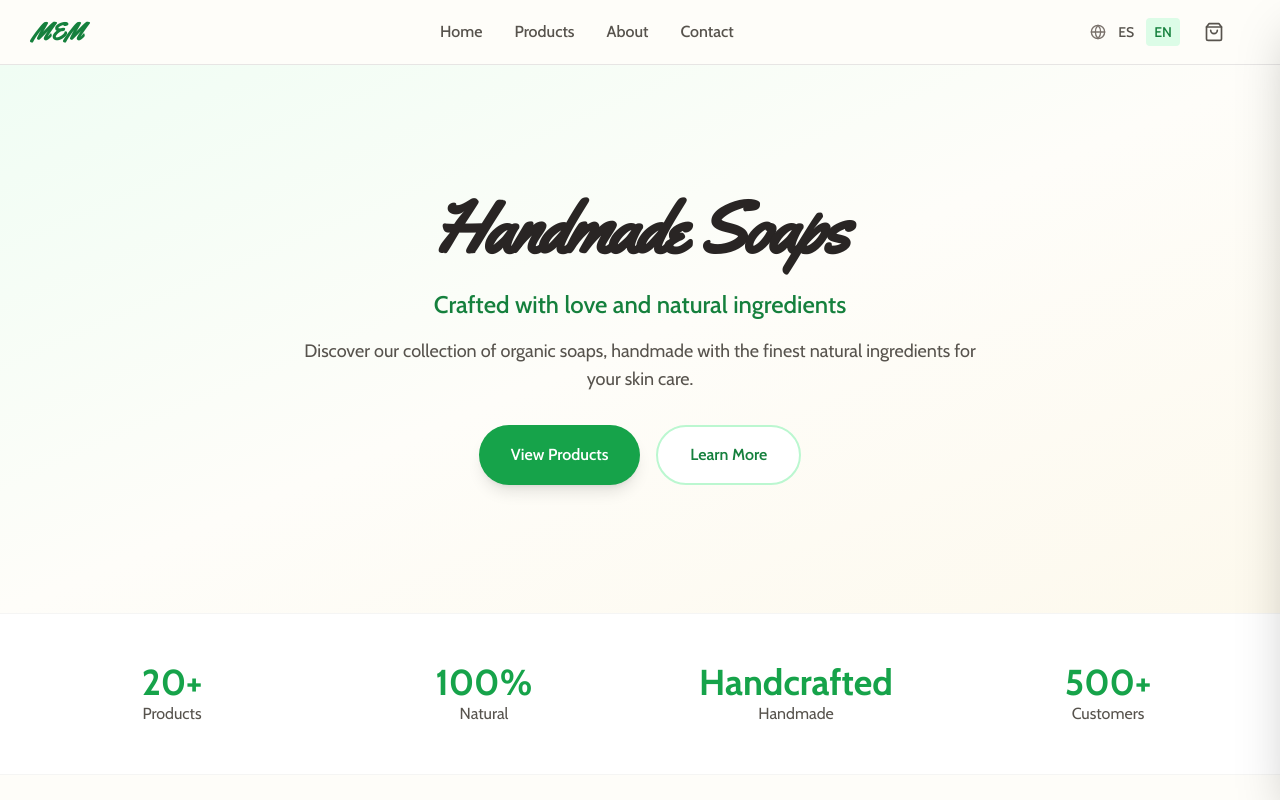
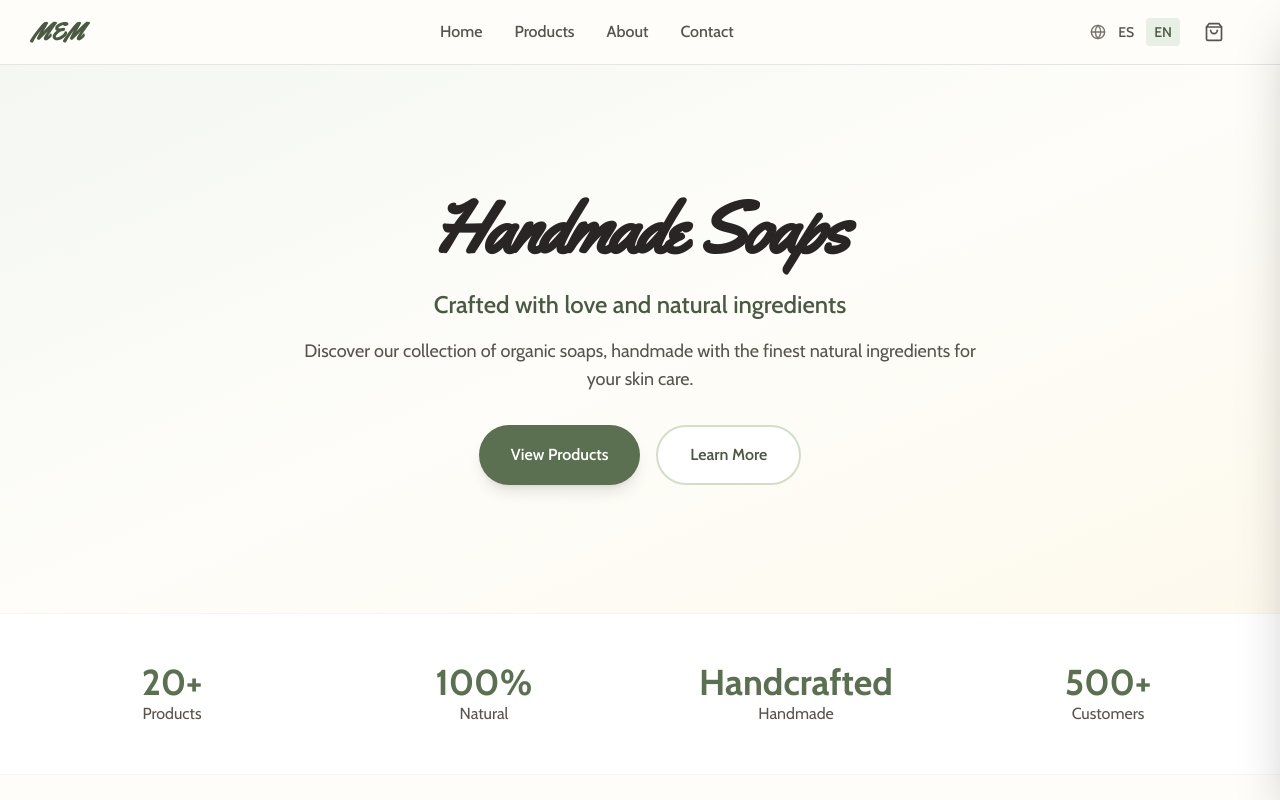
Before and after one commit to hcalderon73/mem-soap, a Next.js app in the folder mem-jabones/: page /en/ in a window 1280 px wide. Shown: the top 800 px of the page. Built offline with nearby package versions, Linux system fonts and the light colour scheme.

Commit message:
Change color palette to sage green (verde salvia)

```diff
--- a/mem-jabones/app/globals.css
+++ b/mem-jabones/app/globals.css
@@ -1,17 +1,17 @@
 @import "tailwindcss";
 
 @theme {
-  /* Paleta de colores MEM - Inspirada en Soapin */
-  --color-primary-50: #f0fdf4;
-  --color-primary-100: #dcfce7;
-  --color-primary-200: #bbf7d0;
-  --color-primary-300: #86efac;
-  --color-primary-400: #4ade80;
-  --color-primary-500: #22c55e;
-  --color-primary-600: #16a34a;
-  --color-primary-700: #15803d;
-  --color-primary-800: #166534;
-  --color-primary-900: #14532d;
+  /* Paleta de colores MEM - Verde Salvia (Sage Green) */
+  --color-primary-50: #f4f7f2;
+  --color-primary-100: #e8efe5;
+  --color-primary-200: #d1dfc9;
+  --color-primary-300: #b3c9a8;
+  --color-primary-400: #8faa82;
+  --color-primary-500: #728c66;
+  --color-primary-600: #5a7050;
+  --color-primary-700: #4a5a42;
+  --color-primary-800: #3d4a37;
+  --color-primary-900: #333d2f;
 
   --color-cream-50: #fefdf9;
   --color-cream-100: #fdf9ed;
```
